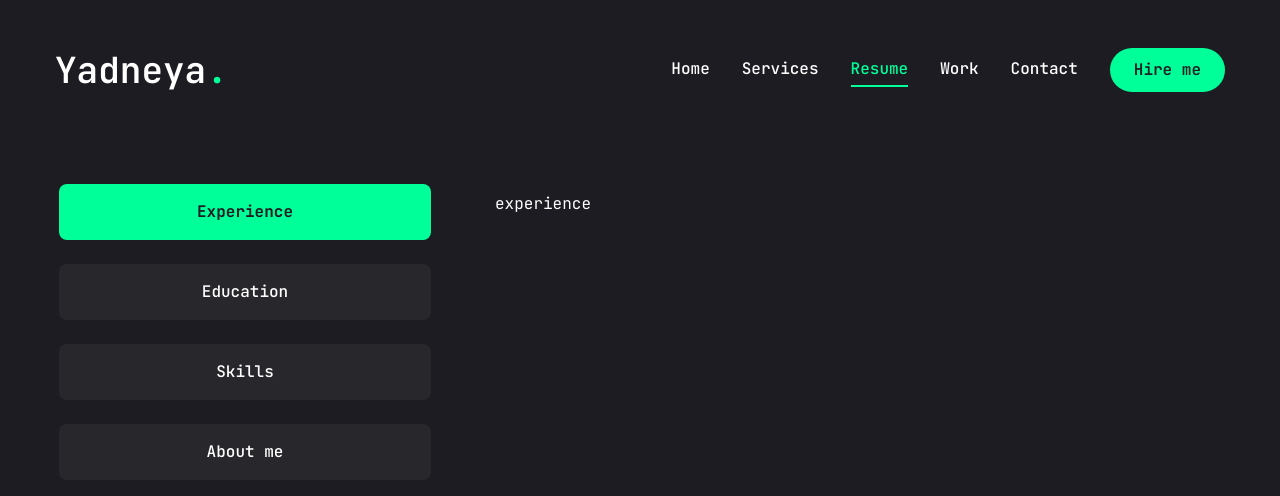
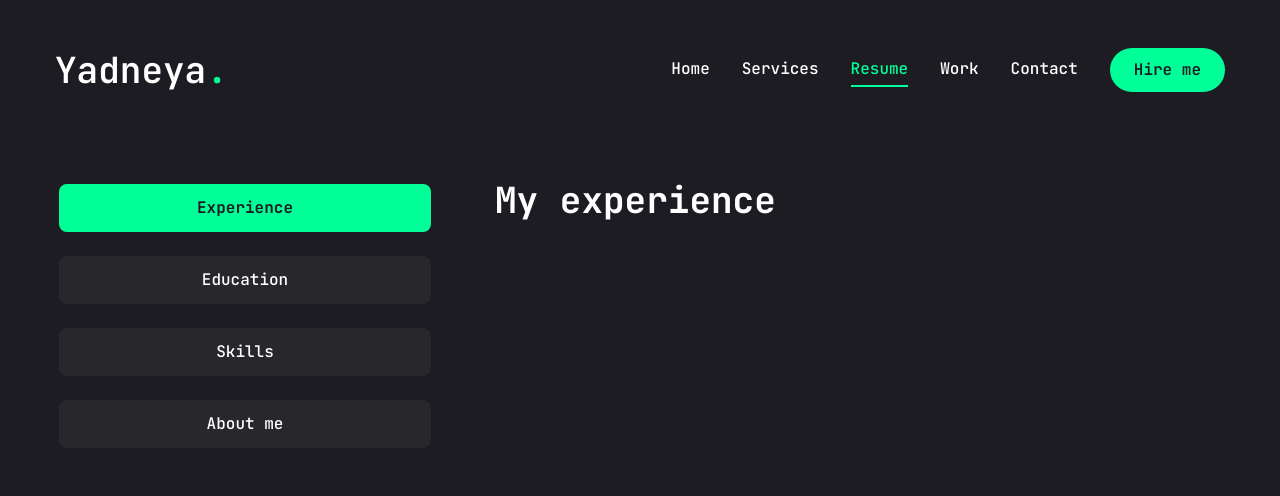
Before and after one commit to Yadnu/Portfoilio, a Next.js app in the folder yj/: page /resume in a window 1280 px wide. Shown: the top 496 px of the page. Built offline with nearby package versions, Linux system fonts and the light colour scheme.

Commit message:
Updated resume

```diff
--- a/yj/app/resume/page.jsx
+++ b/yj/app/resume/page.jsx
@@ -252,7 +252,22 @@
           <div className='min-h-[70vh] w-full'>
             {/* experience */}
             <TabsContent value = "experience" className="w-full" >
-              experience
+              <div className="flex flex-col gap-[30px] text-center xl:text-left">
+              <h3 className='text-4xl font-bold'>{experience.title}</h3>
+              <p className='max-w-[600px] text-white/60 mx-auto xl:mx-0'>{experience.description}</p>
+              </div>
+            </TabsContent>
+            {/* education */}
+            <TabsContent value = "education" className="w-full" >
+              education
+            </TabsContent>
+            {/* skills */}
+            <TabsContent value = "skills" className="w-full" >
+              skills
+            </TabsContent>
+            {/* about */}
+            <TabsContent value = "about" className="w-full" >
+              about
             </TabsContent>
           </div>
         </Tabs>
--- a/yj/components/ui/tabs.jsx
+++ b/yj/components/ui/tabs.jsx
@@ -22,7 +22,7 @@
   <TabsPrimitive.Trigger
     ref={ref}
     className={cn(
-      "inline-flex items-center w-full bg-[#27272c] justify-center whitespace-nowrap text-white rounded-lg p-3 text-balance font-medium ring-offset-white transition-all disabled:pointer-events-none disabled:opacity-50 data-[state=active]:bg-accent data-[state=active]:text-primary data-[state=active]:font-bold data-[state=active]:shadow-sm",
+      "inline-flex items-center w-full bg-[#27272c] justify-center whitespace-nowrap text-white rounded-lg p-3 text-base font-medium ring-offset-white transition-all disabled:pointer-events-none disabled:opacity-50 data-[state=active]:bg-accent data-[state=active]:text-primary data-[state=active]:font-bold data-[state=active]:shadow-sm",
       className
     )}
     {...props} />
@@ -33,7 +33,7 @@
   <TabsPrimitive.Content
     ref={ref}
     className={cn(
-      "mt-2 ring-offset-white focus-visible:outline-none focus-visible:ring-2 focus-visible:ring-slate-950 focus-visible:ring-offset-2 dark:ring-offset-slate-950 dark:focus-visible:ring-slate-300",
+      "min-h-[480px] ring-offset-white focus-visible:outline-none focus-visible:ring-2 focus-visible:ring-slate-950 focus-visible:ring-offset-2 dark:ring-offset-slate-950 dark:focus-visible:ring-slate-300",
       className
     )}
     {...props} />
```
